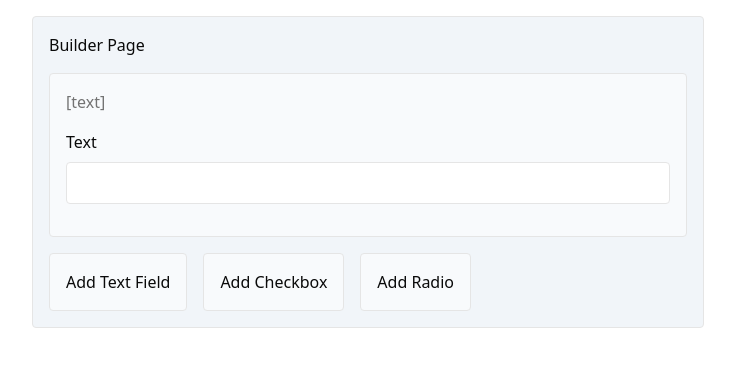
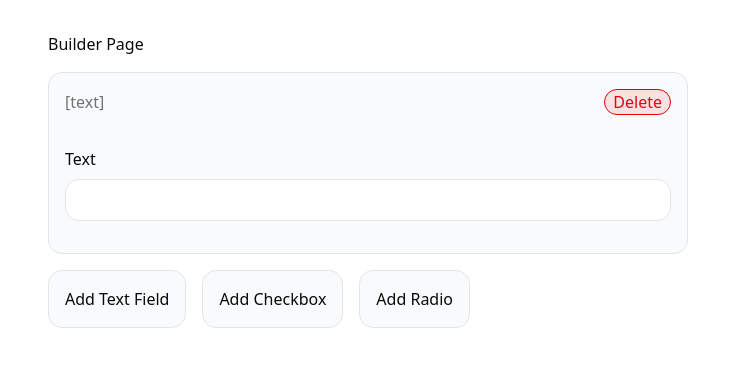
Before and after one commit to austinolig/power-forms, a Next.js app: page /builder in a window 1280 px wide. Both pictures are taken after a click on the button "Add Text Field". Shown: the top 366 px of the page, without its empty margins (272-1007 px from the left). Built offline with nearby package versions, Linux system fonts and the light colour scheme.

Commit message:
wip(builder): additional mocking

```diff
--- a/app/builder/page.tsx
+++ b/app/builder/page.tsx
@@ -2,7 +2,7 @@ import { Builder } from "@/components/builder";
 
 export default async function BuilderPage() {
 	return (
-		<div className="p-4 m-4 mx-auto max-w-2xl border rounded bg-slate-100">
+		<div className="p-4 m-4 mx-auto max-w-2xl">
 			<h1 className="mb-4">Builder Page</h1>
 
 			<Builder />
--- a/components/builder/index.tsx
+++ b/components/builder/index.tsx
@@ -14,7 +14,7 @@ function EditorField({ field }: { field: Field }) {
 			<div className="py-4 flex flex-col gap-2">
 				<label htmlFor={field.id}>{field.label}</label>
 				<input
-					className="w-full border rounded bg-white p-2"
+					className="w-full border rounded-xl bg-white p-2"
 					type="text"
 					name={field.id}
 				/>
@@ -94,6 +94,10 @@ function EditorField({ field }: { field: Field }) {
 export function Builder() {
 	const [fields, setFields] = useState<Field[]>([]);
 
+	const handleRemoveField = (id: string) => {
+		setFields((prevFields) => prevFields.filter((field) => field.id !== id));
+	};
+
 	const handleAddField = (type: string) => {
 		const newField: Field = {
 			id: crypto.randomUUID(),
@@ -112,19 +116,19 @@ export function Builder() {
 					</p>
 					<div className="flex gap-4">
 						<button
-							className="p-4 border rounded bg-slate-50"
+							className="p-4 border rounded-xl bg-slate-50"
 							onClick={() => handleAddField("text")}
 						>
 							Add Text Field
 						</button>
 						<button
-							className="p-4 border rounded bg-slate-50"
+							className="p-4 border rounded-xl bg-slate-50"
 							onClick={() => handleAddField("checkbox")}
 						>
 							Add Checkbox
 						</button>
 						<button
-							className="p-4 border rounded bg-slate-50"
+							className="p-4 border rounded-xl bg-slate-50"
 							onClick={() => handleAddField("radio")}
 						>
 							Add Radio
@@ -134,25 +138,33 @@ export function Builder() {
 			)}
 			{fields.map((field) => (
 				<React.Fragment key={field.id}>
-					<div className="border p-4 rounded bg-slate-50">
-						<p className="text-muted-foreground">[{field.type}]</p>
+					<div className="border p-4 rounded-xl bg-slate-50">
+						<div className="flex justify-between items-center mb-4">
+							<p className="text-muted-foreground">[{field.type}]</p>
+							<button
+								className="px-2 border border-destructive bg-destructive/10 rounded-xl text-destructive"
+								onClick={() => handleRemoveField(field.id)}
+							>
+								Delete
+							</button>
+						</div>
 						<EditorField field={field} />
 					</div>
 					<div className="flex gap-4">
 						<button
-							className="p-4 border rounded bg-slate-50"
+							className="p-4 border rounded-xl bg-slate-50"
 							onClick={() => handleAddField("text")}
 						>
 							Add Text Field
 						</button>
 						<button
-							className="p-4 border rounded bg-slate-50"
+							className="p-4 border rounded-xl bg-slate-50"
 							onClick={() => handleAddField("checkbox")}
 						>
 							Add Checkbox
 						</button>
 						<button
-							className="p-4 border rounded bg-slate-50"
+							className="p-4 border rounded-xl bg-slate-50"
 							onClick={() => handleAddField("radio")}
 						>
 							Add Radio
```
